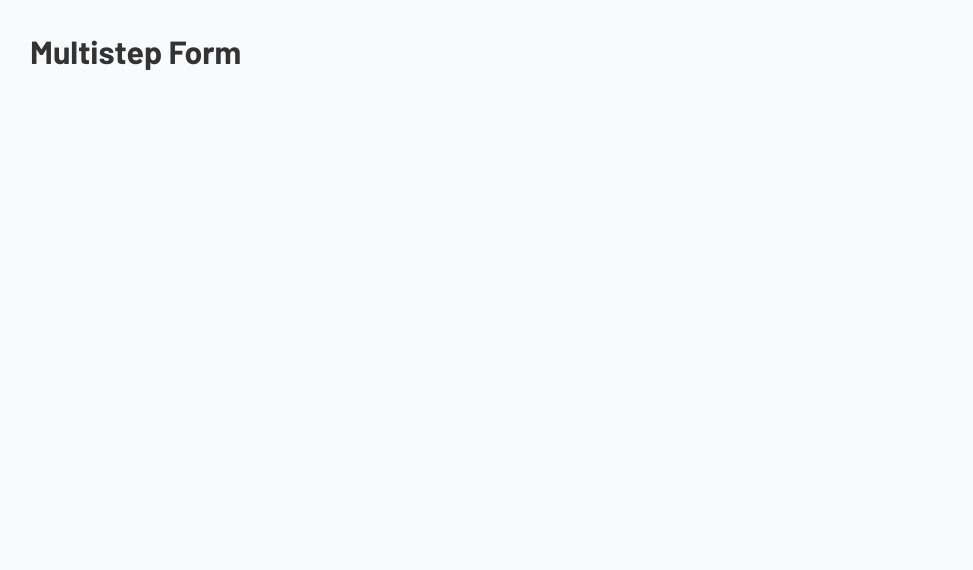
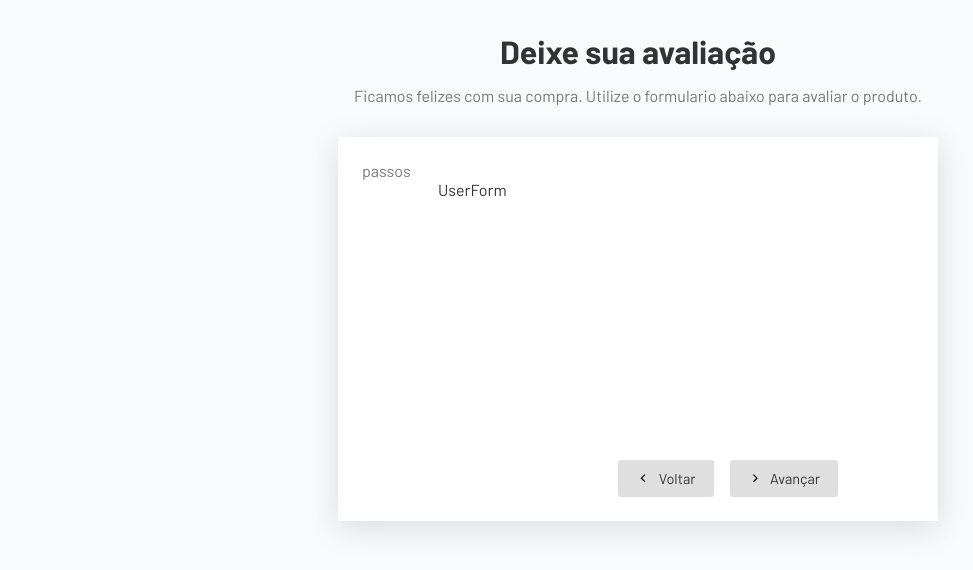
Before and after one commit to lltelles/multistep_form_react-ts, a React (Vite) app: page / in a window 1280 px wide. Shown: the top 570 px of the page, without its empty margins (2-975 px from the left). Built offline with nearby package versions, Linux system fonts and the light colour scheme.

Commit message:
added UserForm, ReviewForm, Thanks components

```diff
--- a/src/App.tsx
+++ b/src/App.tsx
@@ -1,9 +1,42 @@
+//components
+import UserForm from "./components/UserForm";
+import ReviewForm from "./components/ReviewForm";
+import Thanks from "./components/Thanks";
+
+import { GrFormNext, GrFormPrevious } from "react-icons/gr";
+
 import "./App.css";
 
 function App() {
   return (
     <div className="app">
-      <h1>Multistep Form</h1>
+      <div className="header">
+        <h2>Deixe sua avaliação</h2>
+        <p>
+          Ficamos felizes com sua compra. Utilize o formulario abaixo para
+          avaliar o produto.
+        </p>
+      </div>
+      <div className="form-container">
+        <p>passos</p>
+        <form>
+          <div className="inputs-container">
+            <UserForm />
+          </div>
+          <div className="actions">
+            <button>
+              <GrFormPrevious />
+
+              <span>Voltar</span>
+            </button>
+            <button>
+              <GrFormNext />
+
+              <span>Avançar</span>
+            </button>
+          </div>
+        </form>
+      </div>
     </div>
   );
 }
--- /dev/null
+++ b/src/components/ReviewForm.tsx
@@ -0,0 +1,7 @@
+import React from "react";
+
+const UserForm = () => {
+  return <div>UserForm</div>;
+};
+
+export default UserForm;
--- /dev/null
+++ b/src/components/Thanks.tsx
@@ -0,0 +1,9 @@
+import React from 'react'
+
+const UserForm = () => {
+  return (
+    <div>UserForm</div>
+  )
+}
+
+export default UserForm
--- /dev/null
+++ b/src/components/UserForm.tsx
@@ -0,0 +1,7 @@
+import React from "react";
+
+const UserForm = () => {
+  return <div>UserForm</div>;
+};
+
+export default UserForm;
```
